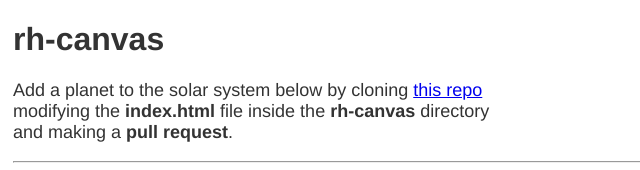
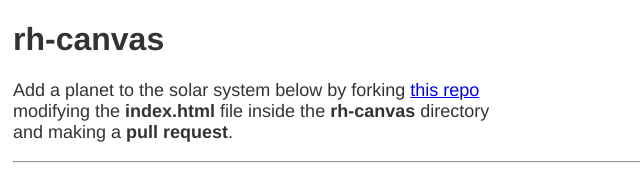
Before and after one commit to djhenjin/extendable, a plain HTML site: page rh-canvas/index.html in a window 1280 px wide. Shown: the top 170 px of the page, 0-640 px from the left. Drawn offline with Linux system fonts and the light colour scheme.

Commit message:
Update index.html

```diff
--- a/rh-canvas/index.html
+++ b/rh-canvas/index.html
@@ -16,7 +16,7 @@ p{
 <body>
 
 <h1>rh-canvas</h1>
-<p>Add a planet to the solar system below by cloning <a href="https://github.com/strawstack/extendable/" target="_blank">this repo</a> modifying the <b>index.html</b> file inside the <b>rh-canvas</b> directory and making a <b>pull request</b>.</p>
+<p>Add a planet to the solar system below by forking <a href="https://github.com/strawstack/extendable/" target="_blank">this repo</a> modifying the <b>index.html</b> file inside the <b>rh-canvas</b> directory and making a <b>pull request</b>.</p>
 
 <hr>
 
```
